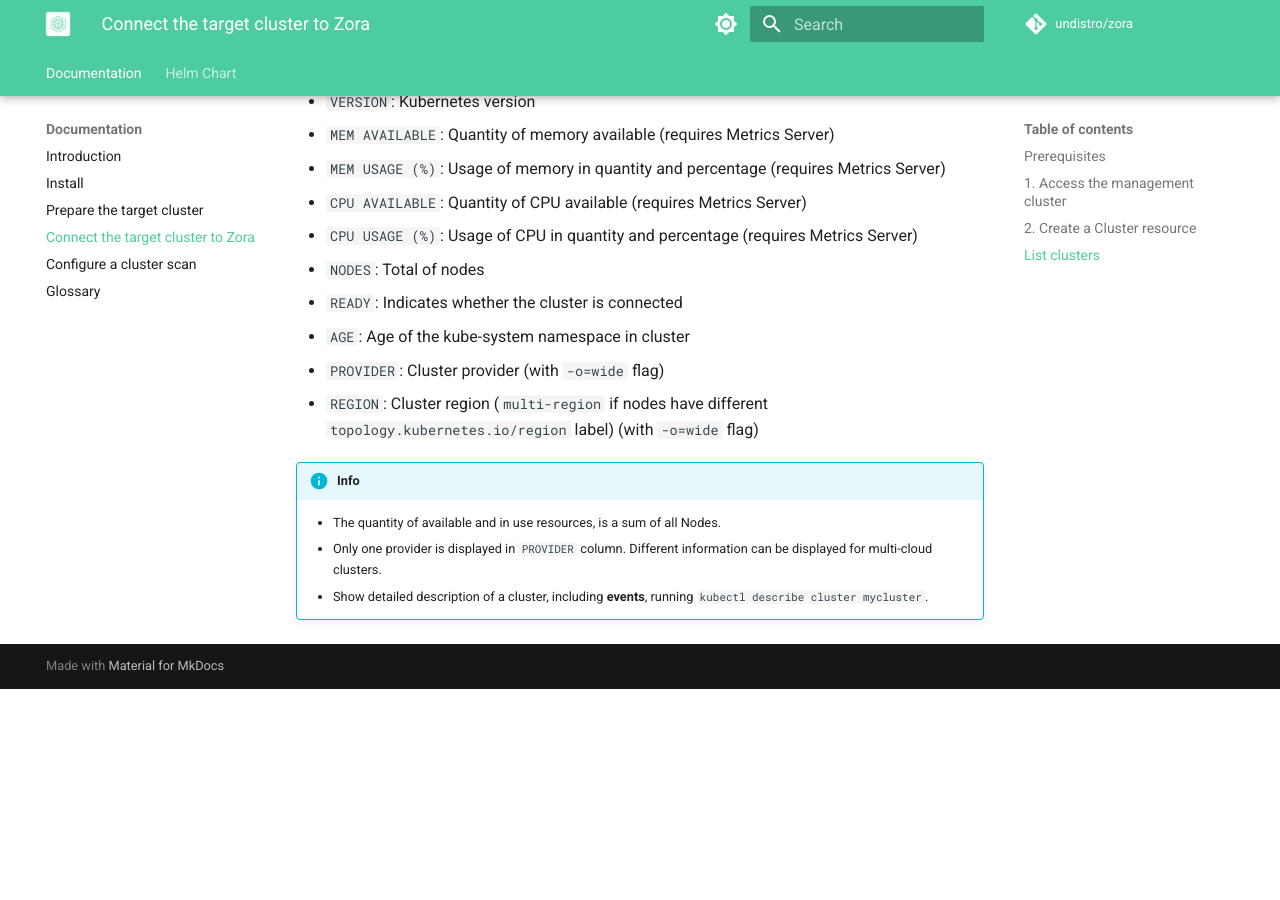
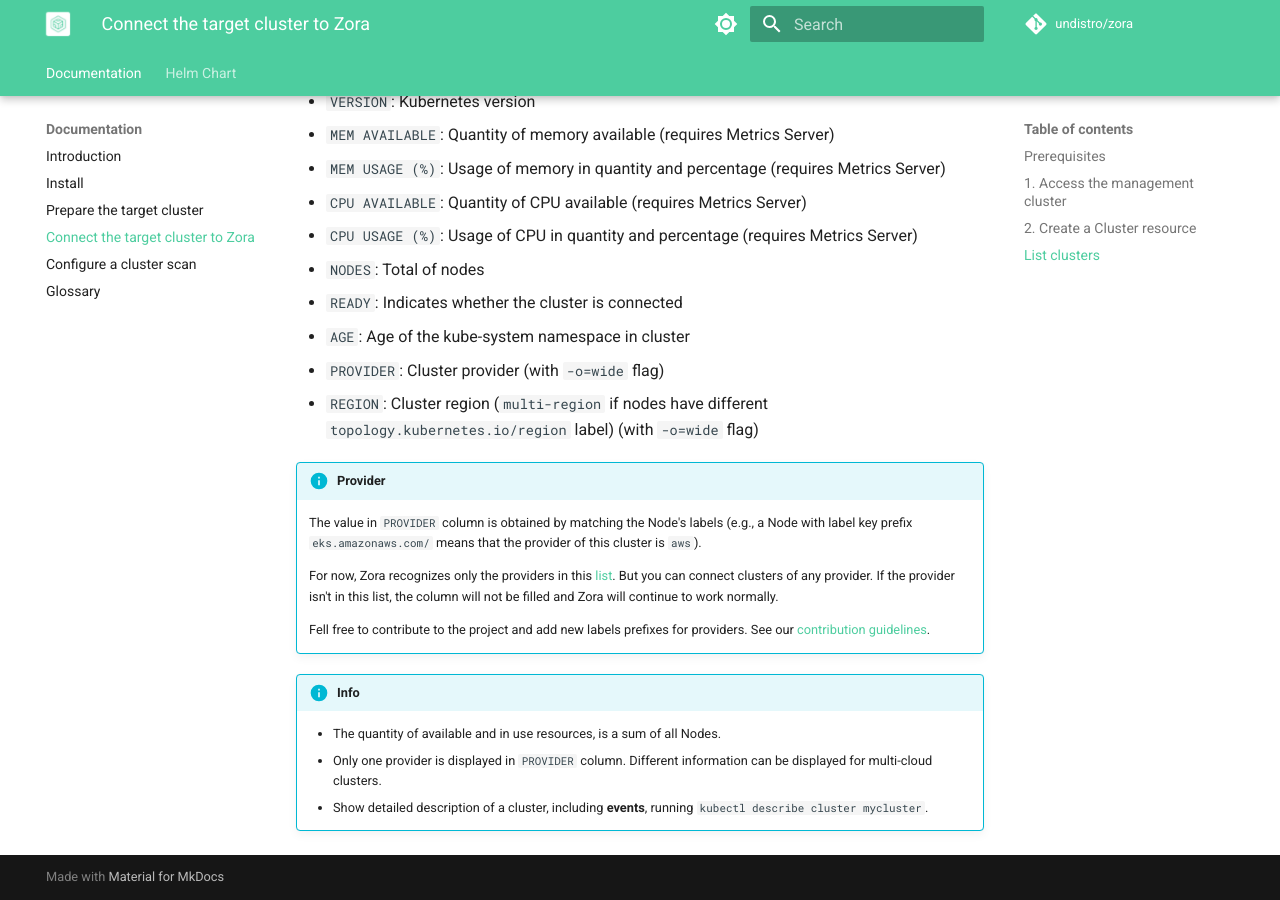
Before and after one commit to undistro/zora, an MkDocs documentation site: the page built from docs/connect-cluster.md, in a window 1280 px wide and 900 px high, scrolled down 1942 px. Built offline with MkDocs 1.6.1 and Material for MkDocs 9.7.7, drawn with Linux system fonts in a browser that asks for light colours; comment, search, counter and statistics services are not loaded; before the commit the page ends 2631 px from its top, so only the background shows below that.

Commit message:
doc provider discover pattern

```diff
--- a/docs/connect-cluster.md
+++ b/docs/connect-cluster.md
@@ -92,6 +92,17 @@
 - `REGION`: Cluster region (`multi-region` if nodes have different `topology.kubernetes.io/region` label)
   (with `-o=wide` flag)
 
+!!! info "Provider"
+    The value in `PROVIDER` column is obtained by matching the Node's labels
+    (e.g., a Node with label key prefix `eks.amazonaws.com/` means that the provider of this cluster is `aws`).
+
+    For now, Zora recognizes only the providers in this [list](https://github.com/undistro/zora/blob/main/pkg/discovery/cluster_labels.go#L21).
+    But you can connect clusters of any provider.
+    If the provider isn't in this list, the column will not be filled and Zora will continue to work normally.
+
+    Fell free to contribute to the project and add new labels prefixes for providers.
+    See our [contribution guidelines](https://github.com/undistro/zora/blob/main/CONTRIBUTING.md).
+
 !!! info
     - The quantity of available and in use resources, is a sum of all Nodes.
     - Only one provider is displayed in `PROVIDER` column. Different information can be displayed for multi-cloud clusters.
```
